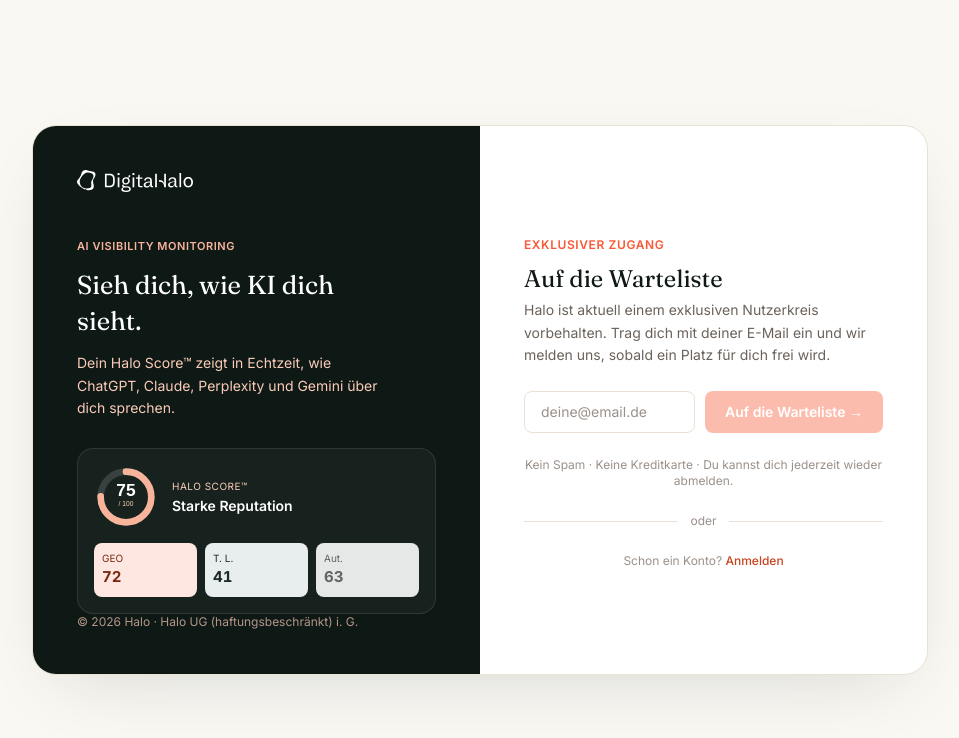
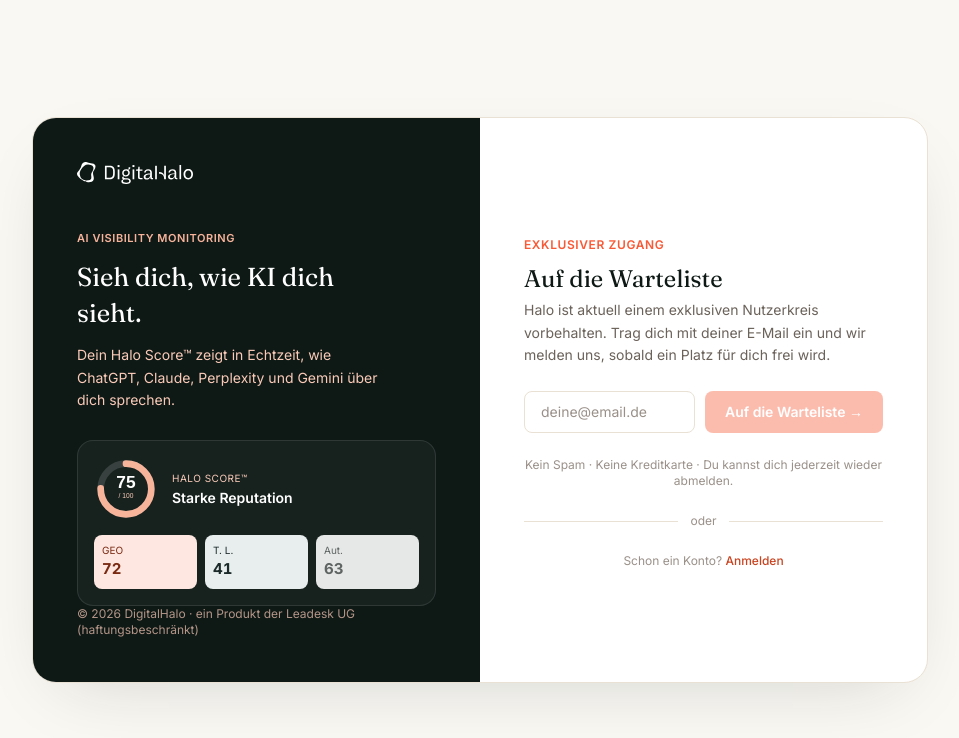
Before and after one commit to michaelschreck-gif/auralis, a Next.js app: page /warteliste in a window 1280 px wide. Shown: the top 738 px of the page, without its empty margins (160-1119 px from the left). Built offline with nearby package versions, Linux system fonts and the light colour scheme.

Commit message:
Warteliste: Fußzeile Leadesk UG

```diff
--- a/app/warteliste/page.tsx
+++ b/app/warteliste/page.tsx
@@ -61,7 +61,7 @@ export default function WartelistePage() {
           </div>
 
           <p className="text-[#FBCBB8]/70 text-xs">
-            © {new Date().getFullYear()} Halo · Halo UG (haftungsbeschränkt) i. G.
+            © {new Date().getFullYear()} DigitalHalo · ein Produkt der Leadesk UG (haftungsbeschränkt)
           </p>
         </div>
 
```
